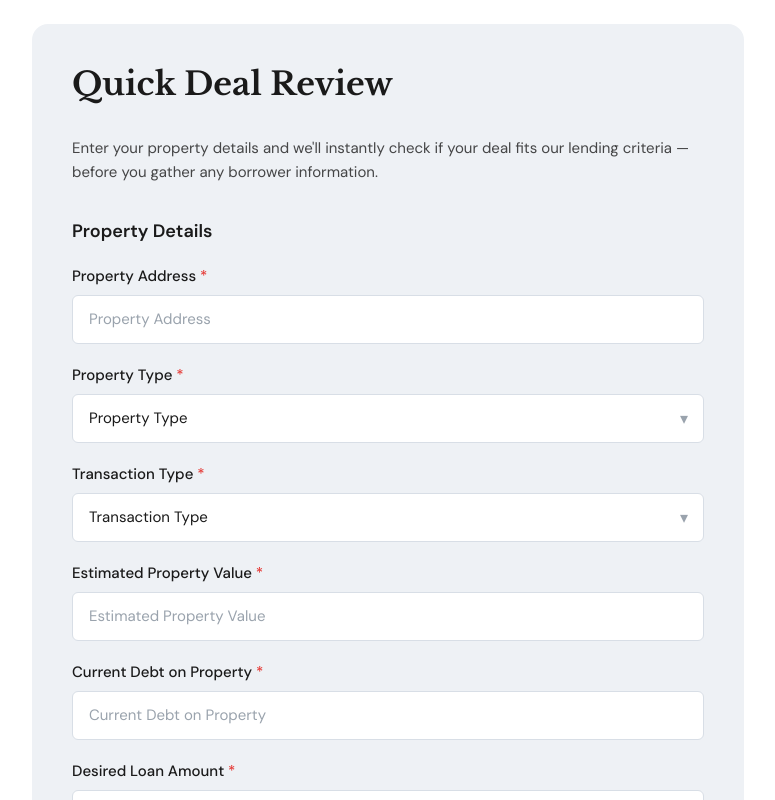
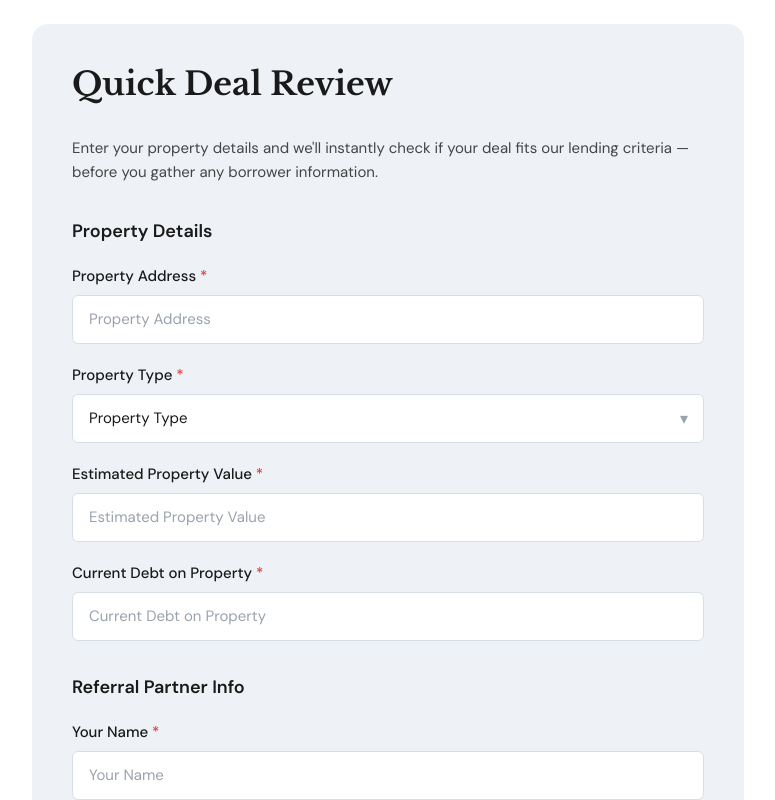
Before and after one commit to arjar88/gys-smart-form, a React (Vite) app: page / in a window 1280 px wide. Both pictures are taken after a click on the button 478 px from the left and 283 px from the top of the page. Shown: the top 800 px of the page, without its empty margins (252-1027 px from the left). Built offline with nearby package versions, Linux system fonts and the light colour scheme.

Commit message:
remove incorrect fields from form alont wirht prompts

```diff
--- a/api/full-submission.js
+++ b/api/full-submission.js
@@ -26,7 +26,6 @@ INPUTS
 You will receive:
 - Property Address
 - Property Type
-- Transaction Type
 - Property Value or Purchase Price
 - Current Debt (debt_on_property)
 - Desired Loan Amount (loan_amount_request)
@@ -34,7 +33,6 @@ You will receive:
 - Business Name
 
 Property Types: Commercial, Mixed Use, Residential Investment, Primary Residence, Land, Multifamily, Other
-Transaction Types: Purchase, Cash-Out Refinance
 
 IMPORTANT REVIEW RULES
 - Use submitted values for calculations.
@@ -62,18 +60,16 @@ Do NOT automatically decline: Hotels, Gas Stations, Churches, Schools, Assisted
 Result: MANUAL_REVIEW (Reason: Special asset type requires review.)
 
 STEP 5 — RESIDENTIAL INVESTMENT REVIEW
-Cash-Out Refinance:
-  Available Equity = (Property Value × 75%) − Current Debt
-  If Available Equity > $100,000 → PASS
-  If Available Equity ≤ $100,000 → MANUAL_REVIEW (Reason: Limited available equity. Never decline for low equity.)
-Purchase → PASS (Reason: Potential fit. Residential investment purchases may qualify for financing up to approximately 85% LTV, subject to underwriting.)
+Calculate Available Equity = (Property Value × 75%) − Current Debt
+If Available Equity > $100,000 → PASS
+If Available Equity ≤ $100,000 → MANUAL_REVIEW (Reason: Limited available equity. Never decline for low equity.)
+If Current Debt is zero or not provided, assume it could be a purchase → PASS (Reason: Potential fit. Residential investment properties may qualify for financing up to approximately 85% LTV, subject to underwriting.)
 
 STEP 6 — COMMERCIAL REVIEW
-Cash-Out Refinance:
-  Available Equity = (Property Value × 70%) − Current Debt
-  If Available Equity > $100,000 → PASS
-  If Available Equity ≤ $100,000 → MANUAL_REVIEW (Reason: Property may be fully leveraged under conventional commercial guidelines but could still qualify under SBA or alternative lending programs. Never decline for low equity.)
-Purchase → PASS (Reason: Potential fit. Commercial purchases may qualify for financing between 70% and 85% LTV depending on program.)
+Calculate Available Equity = (Property Value × 70%) − Current Debt
+If Available Equity > $100,000 → PASS
+If Available Equity ≤ $100,000 → MANUAL_REVIEW (Reason: Property may be fully leveraged under conventional commercial guidelines but could still qualify under SBA or alternative lending programs. Never decline for low equity.)
+If Current Debt is zero or not provided, assume it could be a purchase → PASS (Reason: Potential fit. Commercial properties may qualify for financing between 70% and 85% LTV depending on program.)
 
 STEP 7 — LOAN AMOUNT SANITY CHECK
 If requested loan amount appears materially larger than the available collateral supports → PASS but note this in flags.
@@ -134,7 +130,6 @@ Business: ${payload.business_name || "N/A"}
 
 Property: ${payload.property_address || "N/A"}
 Property Type: ${payload.property_type || "N/A"}
-Transaction Type: ${payload.transaction_type || "N/A"}
 Property Value: ${formatMoney(payload.property_estimated_value)}
 Debt on Property: ${formatMoney(payload.debt_on_property)}
 Loan Amount Requested: ${formatMoney(payload.loan_amount_request)}
@@ -166,8 +161,8 @@ async function sendWorkerReviewEmail(payload, aiResult) {
 
   const bodyText =
     aiResult.result === "DECLINE"
-      ? `Hi ${rpName},\n\nThank you for your submission to GYS Mortgage.\n\nAfter review, we are unable to move forward with this deal at this time.\n\nReason: ${aiResult.reason || "This opportunity does not meet our current lending criteria."}\n\nProperty: ${payload.property_address || "N/A"}\nBorrower: ${payload.borrower_name || "N/A"}\n\nIf you would like to understand more about why this submission did not qualify, please reply to this email.\n\nGYS Mortgage Team`
-      : `Hi ${rpName},\n\nThank you for your submission to GYS Mortgage.\n\nYour deal requires a manual review by our team. We will be in touch shortly to discuss next steps.\n\nProperty: ${payload.property_address || "N/A"}\nBorrower: ${payload.borrower_name || "N/A"}\n\nIf you have any questions, please reply to this email.\n\nGYS Mortgage Team`;
+      ? `Hi ${rpName},\n\nThank you for your submission to GYS Mortgage.\n\nAfter review, we are unable to move forward with this deal at this time.\n\nReason: ${aiResult.reason || "This opportunity does not meet our current lending criteria."}\n\nProperty: ${payload.property_address || "N/A"}\nProperty Type: ${payload.property_type || "N/A"}\nBorrower: ${payload.borrower_name || "N/A"}\n\nIf you would like to understand more about why this submission did not qualify, please reply to this email.\n\nGYS Mortgage Team`
+      : `Hi ${rpName},\n\nThank you for your submission to GYS Mortgage.\n\nYour deal requires a manual review by our team. We will be in touch shortly to discuss next steps.\n\nProperty: ${payload.property_address || "N/A"}\nProperty Type: ${payload.property_type || "N/A"}\nBorrower: ${payload.borrower_name || "N/A"}\n\nIf you have any questions, please reply to this email.\n\nGYS Mortgage Team`;
 
   const toAddresses = rpEmail ? [rpEmail] : ["gabriel@gysmortgage.com"];
 
@@ -203,7 +198,6 @@ export default async function handler(req, res) {
     const aiResult = await callOpenAI(FULL_SUBMISSION_SYSTEM_PROMPT, {
       property_address: payload.property_address,
       property_type: payload.property_type,
-      transaction_type: payload.transaction_type,
       property_estimated_value: payload.property_estimated_value,
       debt_on_property: payload.debt_on_property,
       loan_amount_request: payload.loan_amount_request,
--- a/api/quick-review.js
+++ b/api/quick-review.js
@@ -29,13 +29,10 @@ INPUTS
 You will receive:
 - Property Address
 - Property Type
-- Transaction Type
 - Property Value or Purchase Price
 - Current Debt (debt_on_property)
-- Desired Loan Amount (loan_amount_request)
 
 Property Types: Commercial, Mixed Use, Multifamily, Residential Investment, Primary Residence, Land, Other
-Transaction Types: Purchase, Cash-Out Refinance
 
 IMPORTANT RULES
 - Use the values submitted by the referral partner.
@@ -53,18 +50,16 @@ STEP 2 — PROPERTY TYPE REVIEW
 Pull the data that was submitted to determine property type.
 
 STEP 3 — RESIDENTIAL INVESTMENT REVIEW
-Cash-Out Refinance:
-  Available Equity = (Property Value × 75%) − Current Debt
-  If Available Equity > $100,000 → PASS
-  If Available Equity ≤ $100,000 → MANUAL_REVIEW (Reason: Limited available equity.)
-Purchase → PASS (Reason: Potential fit for residential investment financing.)
+Calculate Available Equity = (Property Value × 75%) − Current Debt
+If Available Equity > $100,000 → PASS
+If Available Equity ≤ $100,000 → MANUAL_REVIEW (Reason: Limited available equity.)
+If Current Debt is zero or unknown, assume it could be a purchase → PASS (Reason: Potential fit for residential investment financing.)
 
 STEP 4 — COMMERCIAL REVIEW
-Cash-Out Refinance:
-  Available Equity = (Property Value × 70%) − Current Debt
-  If Available Equity > $100,000 → PASS
-  If Available Equity ≤ $100,000 → MANUAL_REVIEW (Reason: Property may be fully leveraged under standard commercial guidelines and requires review.)
-Purchase → PASS (Reason: Potential fit for commercial financing.)
+Calculate Available Equity = (Property Value × 70%) − Current Debt
+If Available Equity > $100,000 → PASS
+If Available Equity ≤ $100,000 → MANUAL_REVIEW (Reason: Property may be fully leveraged under standard commercial guidelines and requires review.)
+If Current Debt is zero or unknown, assume it could be a purchase → PASS (Reason: Potential fit for commercial financing.)
 
 STEP 5 — SPECIAL ASSET REVIEW
 Automatically send to MANUAL_REVIEW: Hotels, Gas Stations, Churches, Schools, Assisted Living, Mobile Home Parks, Self Storage, Special Purpose Assets.
@@ -118,8 +113,8 @@ async function sendRejectionEmail(payload, aiResult) {
     : "GYS Mortgage — Quick Review Result";
 
   const bodyText = isManualReview
-    ? `Hi ${rpName},\n\nThank you for submitting your deal for a quick review.\n\nYour submission requires a manual review before we can proceed. Our team will be in touch shortly to discuss next steps.\n\nProperty: ${payload.property_address || "N/A"}\nProperty Type: ${payload.property_type || "N/A"}\nTransaction Type: ${payload.transaction_type || "N/A"}\nProperty Value: ${formatMoney(payload.property_estimated_value)}\n\nIf you have any questions, please reply to this email.\n\nGYS Mortgage Team`
-    : `Hi ${rpName},\n\nThank you for submitting your deal for a quick review.\n\nUnfortunately, your submission did not pass our initial screening.\n\nReason: ${aiResult.reason || "This opportunity does not meet our current lending criteria."}\n\nProperty: ${payload.property_address || "N/A"}\nProperty Type: ${payload.property_type || "N/A"}\nTransaction Type: ${payload.transaction_type || "N/A"}\nProperty Value: ${formatMoney(payload.property_estimated_value)}\n\nIf you would like to understand more about why your submission did not qualify, please reply to this email and we will be happy to explain.\n\nGYS Mortgage Team`;
+    ? `Hi ${rpName},\n\nThank you for submitting your deal for a quick review.\n\nYour submission requires a manual review before we can proceed. Our team will be in touch shortly to discuss next steps.\n\nProperty: ${payload.property_address || "N/A"}\nProperty Type: ${payload.property_type || "N/A"}\nProperty Value: ${formatMoney(payload.property_estimated_value)}\n\nIf you have any questions, please reply to this email.\n\nGYS Mortgage Team`
+    : `Hi ${rpName},\n\nThank you for submitting your deal for a quick review.\n\nUnfortunately, your submission did not pass our initial screening.\n\nReason: ${aiResult.reason || "This opportunity does not meet our current lending criteria."}\n\nProperty: ${payload.property_address || "N/A"}\nProperty Type: ${payload.property_type || "N/A"}\nProperty Value: ${formatMoney(payload.property_estimated_value)}\n\nIf you would like to understand more about why your submission did not qualify, please reply to this email and we will be happy to explain.\n\nGYS Mortgage Team`;
 
   const toAddresses = rpEmail ? [rpEmail] : [workerEmail];
 
@@ -152,10 +147,8 @@ export default async function handler(req, res) {
     const aiResult = await callOpenAI(QUICK_REVIEW_SYSTEM_PROMPT, {
       property_address: payload.property_address,
       property_type: payload.property_type,
-      transaction_type: payload.transaction_type,
       property_estimated_value: payload.property_estimated_value,
       debt_on_property: payload.debt_on_property,
-      loan_amount_request: payload.loan_amount_request,
     });
 
     if (aiResult.result === "PASS") {
--- a/src/stages/Screener.jsx
+++ b/src/stages/Screener.jsx
@@ -6,18 +6,13 @@ import { FormPhoneInput } from "../components/FormPhoneInput";
 import { FormSection } from "../components/FormSection";
 import { FormSelect } from "../components/FormSelect";
 import { SubmitButton } from "../components/SubmitButton";
-import {
-  PROPERTY_TYPE_OPTIONS,
-  TRANSACTION_TYPE_OPTIONS,
-} from "../constants/qualificationCriteria";
+import { PROPERTY_TYPE_OPTIONS } from "../constants/qualificationCriteria";
 
 const INITIAL = {
   property_address: "",
   property_type: "",
-  transaction_type: "",
   property_estimated_value: "",
   debt_on_property: "",
-  loan_amount_request: "",
   referral_partner_name: "",
   referral_partner_email: "",
   referral_partner_number: "",
@@ -108,15 +103,6 @@ export function Screener({ onPass, onFail }) {
             placeholder="Property Type"
             required
           />
-          <FormSelect
-            label="Transaction Type"
-            name="transaction_type"
-            value={form.transaction_type}
-            onChange={handleChange}
-            options={TRANSACTION_TYPE_OPTIONS}
-            placeholder="Transaction Type"
-            required
-          />
           <FormNumberField
             label="Estimated Property Value"
             name="property_estimated_value"
@@ -131,14 +117,6 @@ export function Screener({ onPass, onFail }) {
             value={form.debt_on_property}
             onChange={handleChange}
             placeholder="Current Debt on Property"
-            required
-          />
-          <FormNumberField
-            label="Desired Loan Amount"
-            name="loan_amount_request"
-            value={form.loan_amount_request}
-            onChange={handleChange}
-            placeholder="Desired Loan Amount"
             required
           />
         </FormSection>
--- a/src/stages/SubmissionForm.jsx
+++ b/src/stages/SubmissionForm.jsx
@@ -10,7 +10,6 @@ import { SubmitButton } from "../components/SubmitButton";
 import {
   PROPERTY_TYPE_OPTIONS,
   RELATIONSHIP_OPTIONS,
-  TRANSACTION_TYPE_OPTIONS,
 } from "../constants/qualificationCriteria";
 import { formatNumericFields } from "../utils/numberFormat";
 
@@ -26,7 +25,6 @@ const STAGE2_FIELDS = {
   zip_code: "",
   debt_on_property: "",
   property_type: "",
-  transaction_type: "",
   business_name: "",
   borrower_name: "",
   borrower_email: "",
@@ -154,15 +152,6 @@ export function SubmissionForm({ initialData }) {
             placeholder="Property Type"
             required
           />
-          <FormSelect
-            label="Transaction Type"
-            name="transaction_type"
-            value={form.transaction_type}
-            onChange={handleChange}
-            options={TRANSACTION_TYPE_OPTIONS}
-            placeholder="Transaction Type"
-            required
-          />
           <FormNumberField
             label="Estimated Property Value"
             name="property_estimated_value"
```
Also changed, not shown: api/lib/pipedrive-deals.js.
